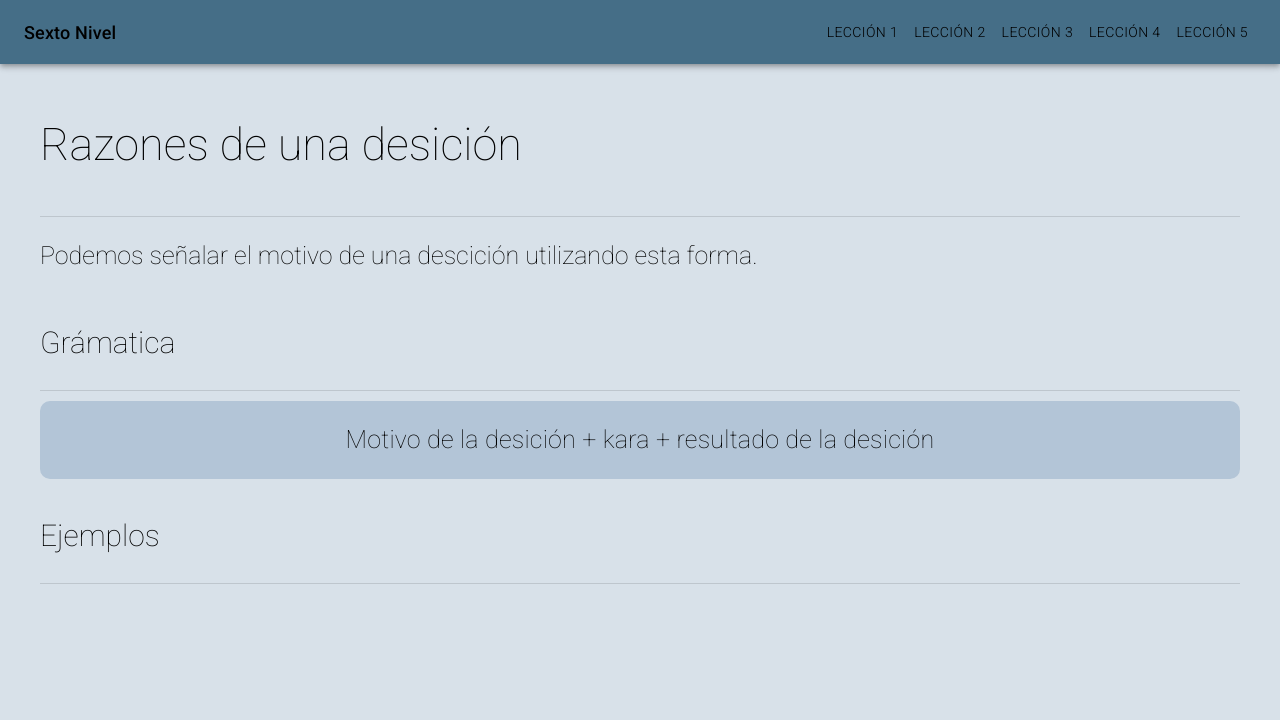
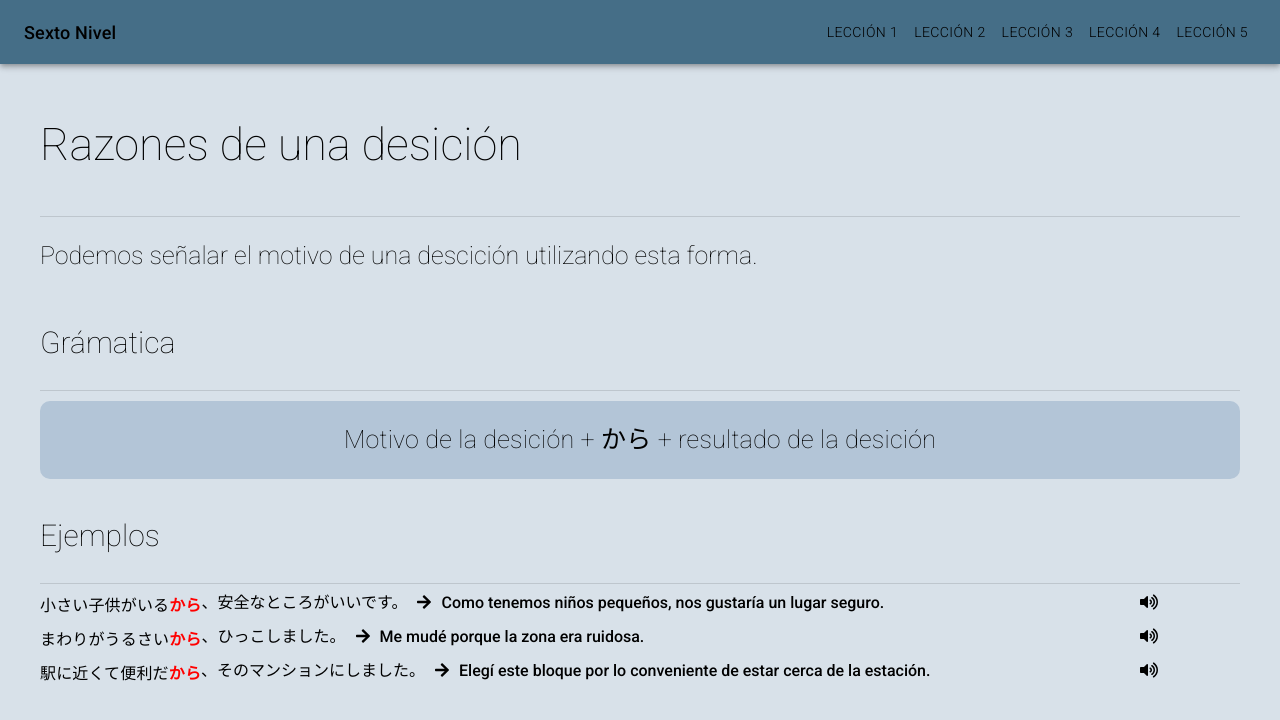
Before and after one commit to PaulMirve/japanese-project, a React (Create React App) app: page /desition-reasons in a window 1280 px wide. Shown: the top 720 px of the page. Built offline with nearby package versions, Linux system fonts and the light colour scheme.

Commit message:
created component to handle examples

```diff
--- a/package.json
+++ b/package.json
@@ -3,6 +3,9 @@
   "version": "0.1.0",
   "private": true,
   "dependencies": {
+    "@fortawesome/fontawesome-svg-core": "^1.2.32",
+    "@fortawesome/free-solid-svg-icons": "^5.15.1",
+    "@fortawesome/react-fontawesome": "^0.1.13",
     "@material-ui/core": "^4.11.0",
     "@testing-library/jest-dom": "^5.11.4",
     "@testing-library/react": "^11.1.0",
--- /dev/null
+++ b/src/components/CustomComponents/Example.jsx
@@ -0,0 +1,41 @@
+import { Grid, makeStyles, Typography } from '@material-ui/core'
+import React from 'react';
+import { FontAwesomeIcon } from '@fortawesome/react-fontawesome';
+import { faArrowRight, faVolumeUp } from '@fortawesome/free-solid-svg-icons';
+
+const useStyles = makeStyles(theme => ({
+    arrowIcon: {
+        marginLeft: 10,
+        marginRight: 10
+    },
+    container: {
+        marginTop: 10
+    },
+    highlight: {
+        color: 'red',
+        fontWeight: '800'
+    }
+}));
+
+export default function Example({ example, translation, audio }) {
+    const classes = useStyles();
+    const { first, highlight, second, secondHighlight, third } = example;
+    return (
+        <Grid className={classes.container} container>
+            <Grid item xs={11}>
+                <div style={{ display: 'flex' }}>
+                    <Typography>{first}</Typography>
+                    <Typography className={classes.highlight}>{highlight}</Typography>
+                    {second}
+                    <Typography className={classes.highlight}>{secondHighlight}</Typography>
+                    {third}
+                    <FontAwesomeIcon className={classes.arrowIcon} icon={faArrowRight} />
+                    {translation}
+                </div>
+            </Grid>
+            <Grid item xs={1}>
+                <FontAwesomeIcon icon={faVolumeUp} />
+            </Grid>
+        </Grid>
+    )
+}
--- a/src/components/Lessons/Lesson_1/DesitionReasons/DesitionReasons.jsx
+++ b/src/components/Lessons/Lesson_1/DesitionReasons/DesitionReasons.jsx
@@ -1,6 +1,8 @@
 import React, { useEffect } from 'react';
 import useLessonStyle from '../../../CustomHooks/lesson_styles';
 import { Grid, Divider, Typography } from '@material-ui/core';
+import examples from './desition_reasons_examples';
+import Example from '../../../CustomComponents/Example';
 
 export default function DesitionReasons() {
     const classes = useLessonStyle();
@@ -15,11 +17,14 @@ export default function DesitionReasons() {
             <p className={classes.subtitle}>Grámatica</p>
             <Divider />
             <div className={classes.grammarContainer}>
-                <Typography align='center' className={classes.description}>Motivo de la desición + kara + resultado de la desición</Typography>
+                <Typography align='center' className={classes.description}>Motivo de la desición + から + resultado de la desición</Typography>
             </div>
 
             <p className={classes.subtitle}>Ejemplos</p>
             <Divider />
+            {examples.map((example, index) => {
+                return <Example example={example.example} translation={example.translation} />
+            })}
         </Grid>
     )
 }
--- /dev/null
+++ b/src/components/Lessons/Lesson_1/DesitionReasons/desition_reasons_examples.js
@@ -0,0 +1,5 @@
+export default [
+    { example: { first: "小さい子供がいる", highlight: 'から', second: '、安全なところがいいです。' }, translation: "Como tenemos niños pequeños, nos gustaría un lugar seguro." },
+    { example: { first: "まわりがうるさい", highlight: 'から', second: '、ひっこしました。' }, translation: 'Me mudé porque la zona era ruidosa.' },
+    { example: { first: "駅に近くて便利だ", highlight: 'から', second: '、そのマンションにしました。' }, translation: 'Elegí este bloque por lo conveniente de estar cerca de la estación.' }
+];
--- a/src/components/Lessons/Lesson_1/ImperativeForm/ImperativeForm.jsx
+++ b/src/components/Lessons/Lesson_1/ImperativeForm/ImperativeForm.jsx
@@ -43,8 +43,6 @@ export default function ImperativeForm() {
                     <VerbsCard title='Verbos del Grupo 3' verbs={negativeVerbs.groupTree} />
                 </Grid>
             </Grid>
-            <p className={classes.subtitle}>Ejemplos</p>
-            <Divider />
         </Grid>
     )
 }
--- a/src/components/Lessons/Lesson_1/ProsAndCons/ProsAndCons.jsx
+++ b/src/components/Lessons/Lesson_1/ProsAndCons/ProsAndCons.jsx
@@ -1,6 +1,8 @@
 import React, { useEffect } from 'react';
 import useLessonStyle from '../../../CustomHooks/lesson_styles';
 import { Grid, Divider, Typography } from '@material-ui/core';
+import examples from './pros_and_cons_examples';
+import Example from '../../../CustomComponents/Example';
 
 export default function ProsAndCons() {
     const classes = useLessonStyle();
@@ -15,11 +17,13 @@ export default function ProsAndCons() {
             <p className={classes.subtitle}>Grámatica</p>
             <Divider />
             <div className={classes.grammarContainer}>
-                <Typography align='center' className={classes.description}>Motivo de la desición + kara + resultado de la desición</Typography>
+                <Typography align='center' className={classes.description}>Desventajas de la situación + けど + Ventajas de la situación + から ＋ Resultado de la situación </Typography>
             </div>
-
             <p className={classes.subtitle}>Ejemplos</p>
             <Divider />
+            {examples.map((example, index) => {
+                return <Example example={example.example} translation={example.translation} key={index} />
+            })}
         </Grid>
     )
 }
--- /dev/null
+++ b/src/components/Lessons/Lesson_1/ProsAndCons/pros_and_cons_examples.js
@@ -0,0 +1,3 @@
+export default [
+    { example: { first: 'やちんが高い', highlight: 'けど', second: '、会社にちかい', secondHighlight: 'から', third: '、そのマンションにしました。' }, translation: 'El alquiler es caro pero, como esta cerca del trabajo, me decidí por ese bloque de viviendas.' }
+];
--- a/src/components/Lessons/Lesson_1/Troubles/Troubles.jsx
+++ b/src/components/Lessons/Lesson_1/Troubles/Troubles.jsx
@@ -1,6 +1,8 @@
 import React, { useEffect } from 'react';
 import useLessonStyle from '../../../CustomHooks/lesson_styles';
 import { Grid, Divider, Typography } from '@material-ui/core';
+import examples from './troubles_examples';
+import Example from '../../../CustomComponents/Example';
 
 export default function Troubles() {
     const classes = useLessonStyle();
@@ -11,15 +13,18 @@ export default function Troubles() {
         <Grid container direction='column'>
             <p className={classes.title}>Transmitir algún problema</p>
             <Divider />
-            <p className={classes.description}>Podemos señalar que tenemos problemas con algo o que algo no nos agrado usando KEDO al final de una oración.</p>
+            <p className={classes.description}>Podemos señalar que tenemos problemas con algo o que algo no nos agrado usando けど al final de una oración.</p>
             <p className={classes.subtitle}>Grámatica</p>
             <Divider />
             <div className={classes.grammarContainer}>
-                <Typography align='center' className={classes.description}>Oración + Verbo en forma diccionario + ndesukedo</Typography>
+                <Typography align='center' className={classes.description}>Oración + Verbo en forma diccionario + んですけど</Typography>
             </div>
 
             <p className={classes.subtitle}>Ejemplos</p>
             <Divider />
+            {examples.map((example, index) => {
+                return <Example example={example.example} translation={example.tranlation}/>
+            })}
         </Grid>
     )
 }
--- /dev/null
+++ b/src/components/Lessons/Lesson_1/Troubles/troubles_examples.js
@@ -0,0 +1,3 @@
+export default [
+    { example: { first: 'いつもは9時にはじまるんです', highlight: 'けど', second: '。' }, tranlation: 'Siempre empieza a las 9... (Situacón real: son mas de las 9 y no han empezado.)' }
+];
```
Also changed, not shown: 2 other files (tests, documents, lock files or other folders).
